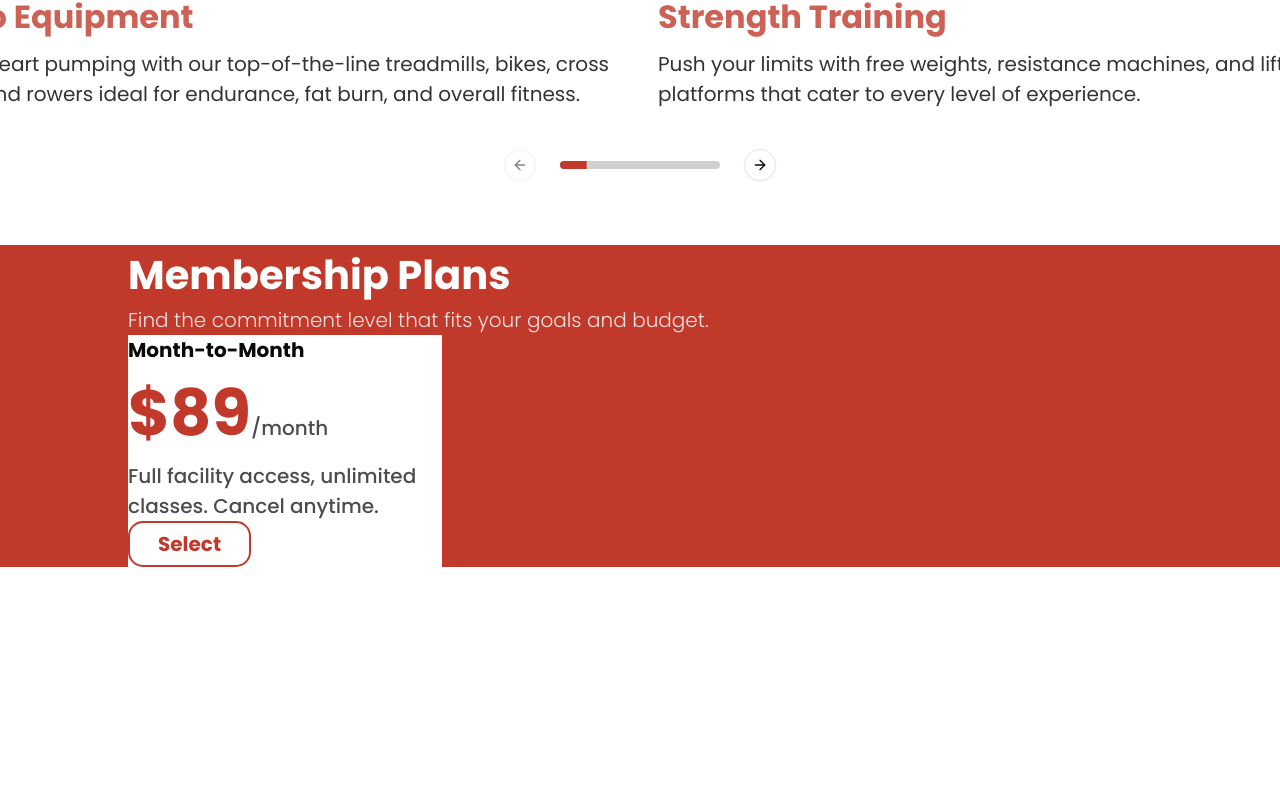
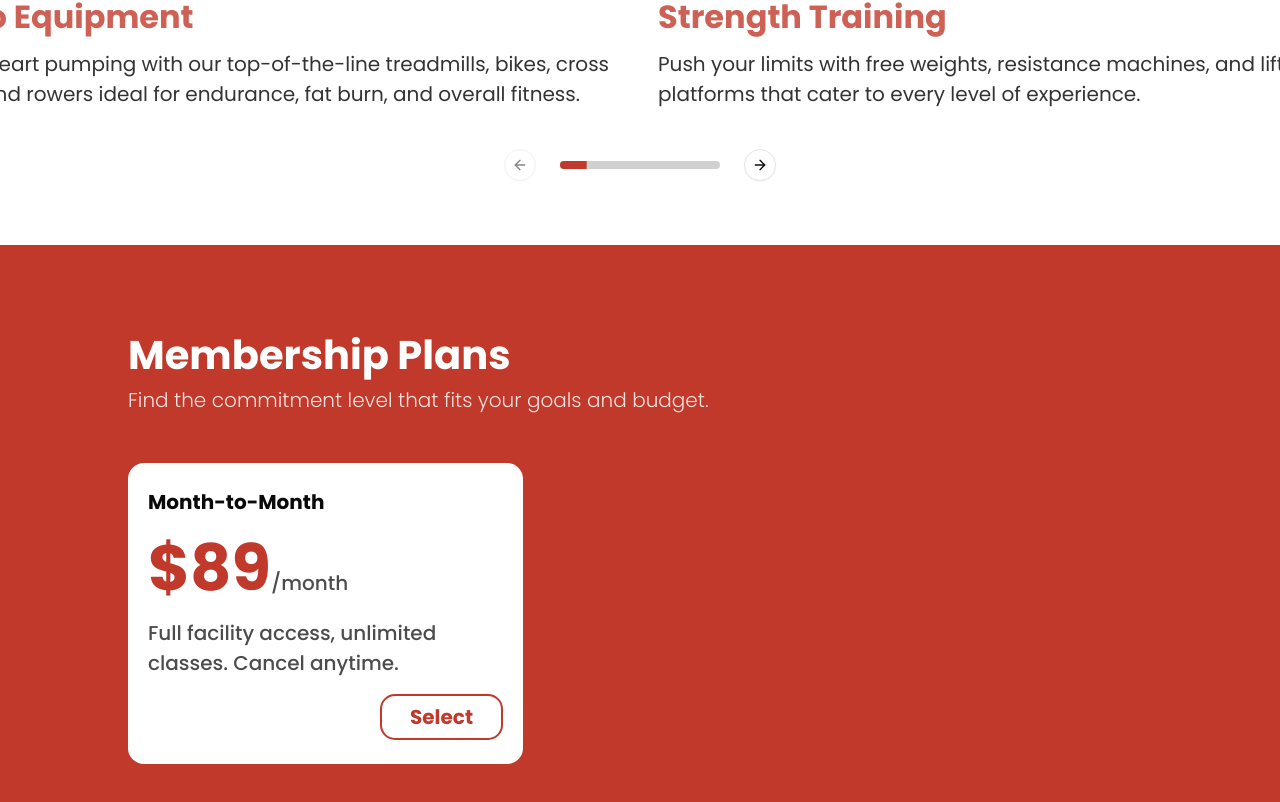
Before and after one commit to AntoOfo/fitforge-site, a React (Vite) app: page / in a window 1280 px wide. Shown: the part 2298-3100 px from the top of the page. Before the commit the page ends 2865 px from the top, so only its background shows below. Built offline with nearby package versions, Linux system fonts and the light colour scheme.

Commit message:
membership structure sorted and data file created

```diff
--- a/components/Membership.jsx
+++ b/components/Membership.jsx
@@ -1,21 +1,25 @@
 export default function Membership() {
     return (
-        <section className="w-full bg-[rgba(192,57,43,1)] font-[Poppins]">
+        <section className="w-full py-20 bg-[rgba(192,57,43,1)] font-[Poppins]">
             <div className="ml-32 mr-32">
                 <h1 className="font-bold text-[40px] text-white">Membership Plans</h1>
                 <p className="font-light text-[20px] text-[rgba(255,255,255,0.85)]">Find the commitment level that fits your goals and budget.</p>
-                <div className="flex">
-                    <div className=" bg-white">
+                <div className="flex justify-between">
+
+                    <div className="mt-12 px-5 py-6 rounded-2xl bg-white">
                         <p className="font-bold text-[20px]">Month-to-Month</p>
-                        <span className="flex items-baseline">
+                        <span className="mt-[3px] mb-0.5 flex items-baseline">
                             <h1 className="font-bold text-[64px] text-[rgba(192,57,43,1)]">$89</h1>
                             <p className="font-medium text-[20px] text-[rgba(0,0,0,0.7)]">/month</p>
                         </span>
-                        <p className="font-medium text-[20px] w-[314px] text-[rgba(0,0,0,0.7)]">Full facility access, unlimited classes. Cancel anytime.</p>
-                        <button className="bg-white border-2 border-[rgba(192,57,43,1)] rounded-[15px] px-7 py-1.5  font-bold text-[20px] text-[rgba(192,57,43,1)] hover:cursor-pointer">
-                        Select
-                        </button>
+                        <p className="font-medium text-[20px] w-[355px] text-[rgba(0,0,0,0.7)]">Full facility access, unlimited classes. Cancel anytime.</p>
+                        <div className="mt-4 flex justify-end">
+                            <button className="bg-white border-2 border-[rgba(192,57,43,1)] rounded-[15px] px-7 py-1.5  font-bold text-[20px] text-[rgba(192,57,43,1)] hover:cursor-pointer">
+                            Select
+                            </button>
+                        </div>
                     </div>
+
                 </div>
             </div>
         </section>
```
Also changed, not shown: data/membershipData.js (added).
